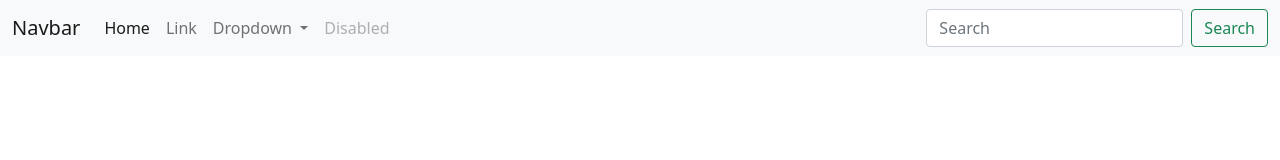
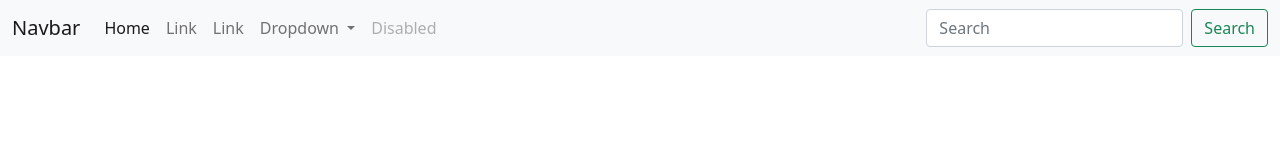
Before and after one commit to DenuccioDiego/fincons_academy, an Angular app: page / in a window 1280 px wide. Shown: the top 160 px of the page. Built offline with nearby package versions, Linux system fonts and the light colour scheme.

Commit message:
FIX navbar with Enum

```diff
--- a/src/app/@template/navbar/components/navbar-container/navbar-container.component.html
+++ b/src/app/@template/navbar/components/navbar-container/navbar-container.component.html
@@ -8,9 +8,12 @@
         <div class="collapse navbar-collapse" id="navbarSupportedContent">
             <ul class="navbar-nav me-auto mb-2 mb-lg-0">
                 <li class="nav-item">
-                    <a class="nav-link active" aria-current="page" href="#">Home</a>
+                    <a class="nav-link active" aria-current="page" href="#" (click)="manageMenu(0)">Home</a>
                 </li>
-                <li class="nav-item">
+                <li class="nav-item" (click)="manageMenu(1)">
+                    <a class="nav-link" href="#">Link</a>
+                </li>
+                <li class="nav-item" (click)="manageMenu(2)">
                     <a class="nav-link" href="#">Link</a>
                 </li>
                 <li class="nav-item dropdown">
--- a/src/app/@template/navbar/components/navbar-container/navbar-container.component.ts
+++ b/src/app/@template/navbar/components/navbar-container/navbar-container.component.ts
@@ -1,4 +1,6 @@
-import { Component, OnInit } from '@angular/core';
+import { Component, EventEmitter, OnInit, Output } from '@angular/core';
+import { MenuEnum } from '../../enums/menu-enum';
+
 
 @Component({
   selector: 'fin-navbar-container',
@@ -12,4 +14,9 @@ export class NavbarContainerComponent implements OnInit {
   ngOnInit(): void {
   }
 
+  @Output() menuSelection: EventEmitter<MenuEnum> = new EventEmitter<MenuEnum>();
+
+  manageMenu(index: number): void {
+    this.menuSelection.emit(index);
+  }
 }
--- a/src/app/app.component.html
+++ b/src/app/app.component.html
@@ -1,4 +1,4 @@
-<fin-navbar-container></fin-navbar-container>
+<fin-navbar-container (menuSelection)="menuSelectionHandler($event)"></fin-navbar-container>
 
-<fin-product-container *ngIf="variabile === 'Prodotti'"></fin-product-container>
-<fin-persona-container *ngIf="variabile === 'Persone'"></fin-persona-container>
+<fin-product-container *ngIf="showMenuPeople"></fin-product-container>
+<fin-persona-container *ngIf="showMenuProducts"></fin-persona-container>
--- a/src/app/app.component.ts
+++ b/src/app/app.component.ts
@@ -1,4 +1,5 @@
 import { Component } from '@angular/core';
+import { MenuEnum } from './@template/navbar/enums/menu-enum';
 
 @Component({
   selector: 'fin-root',
@@ -7,6 +8,31 @@ import { Component } from '@angular/core';
 })
 export class AppComponent {
 
-  variabile: string = '';
+  showMenuDashboard: boolean;
+  showMenuPeople: boolean;
+  showMenuProducts: boolean;
 
+  constructor() {
+    this.showMenuDashboard = false;
+    this.showMenuPeople = false;
+    this.showMenuProducts = false;
+  }
+
+  menuSelectionHandler(menuIndex: MenuEnum): void {
+
+    if (menuIndex === MenuEnum.WELCOME) {
+      this.showMenuDashboard = true;
+      this.showMenuPeople = false;
+      this.showMenuProducts = false;
+    } else if (menuIndex === MenuEnum.PEOPLE) {
+      this.showMenuDashboard = false;
+      this.showMenuPeople = true
+      this.showMenuProducts = false;
+    } else if (menuIndex === MenuEnum.PRODUCTS) {
+      this.showMenuDashboard = false;
+      this.showMenuPeople = false;
+      this.showMenuProducts = true;
+    }
+
+  }
 }
```
